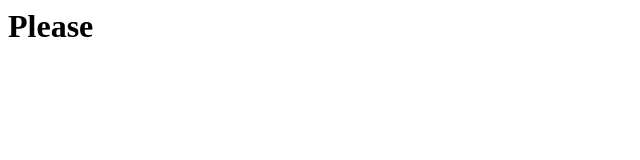
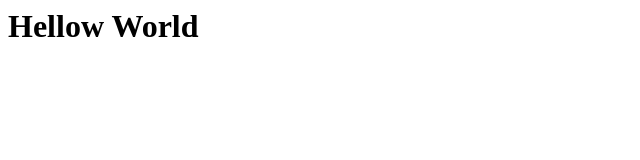
Before and after one commit to L0n-k/Yu-Gi-Oh-Cataloguer, a plain HTML site: page index.html in a window 1280 px wide. Shown: the whole page, without its empty margins (0-640 px from the left). Drawn offline with Linux system fonts and the light colour scheme.

Commit message:
edited index.html

```diff
--- a/index.html
+++ b/index.html
@@ -1 +1 @@
-<h1>Please</h1>
+<h1>Hellow World</h1>
```
